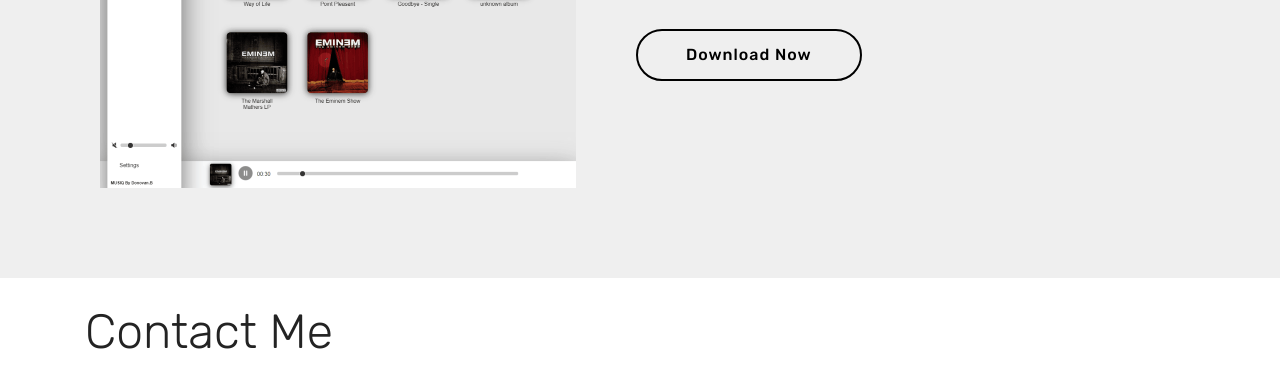
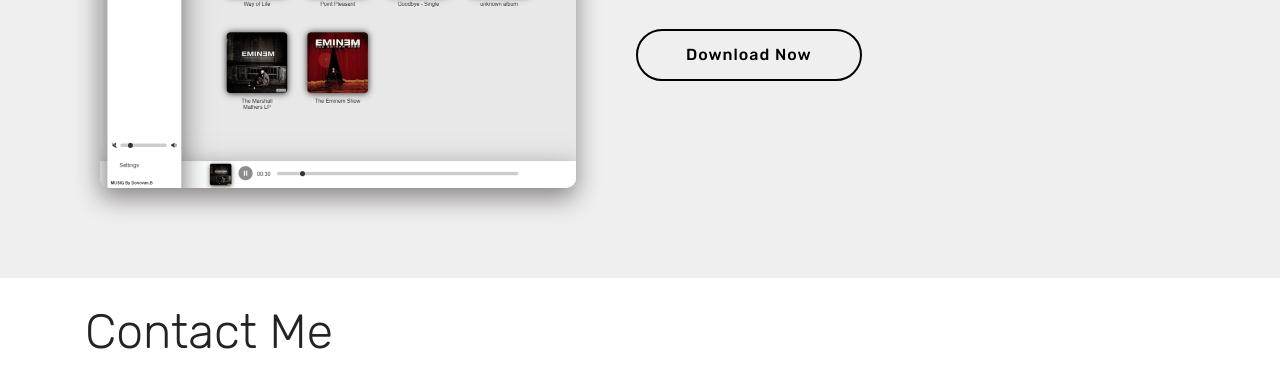
Before and after one commit to Dropper7856/Portfolio, a plain HTML site: page index.html in a window 1280 px wide. Shown: the part 770-1158 px from the top of the page. Drawn offline with Linux system fonts and the light colour scheme; files whose address does not match are found by name.

Commit message:
Update index.html

```diff
--- a/index.html
+++ b/index.html
@@ -68,7 +68,10 @@
         <div class="col-md-12">
             <div class="media-container-row">
                 <div class="mbr-figure" style="width: 50%;">
-                    <img src="assets/images/capture-952x577.png" alt="">
+                    <img src="assets/images/capture-952x577.png" alt="" style="
+    box-shadow: 0 10px 25px #8a8585;
+    border-radius: 10px;
+">
                 </div>
                 <div class="align-left aside-content">
                     <h2 class="mbr-title pt-2 mbr-fonts-style display-2">
```
